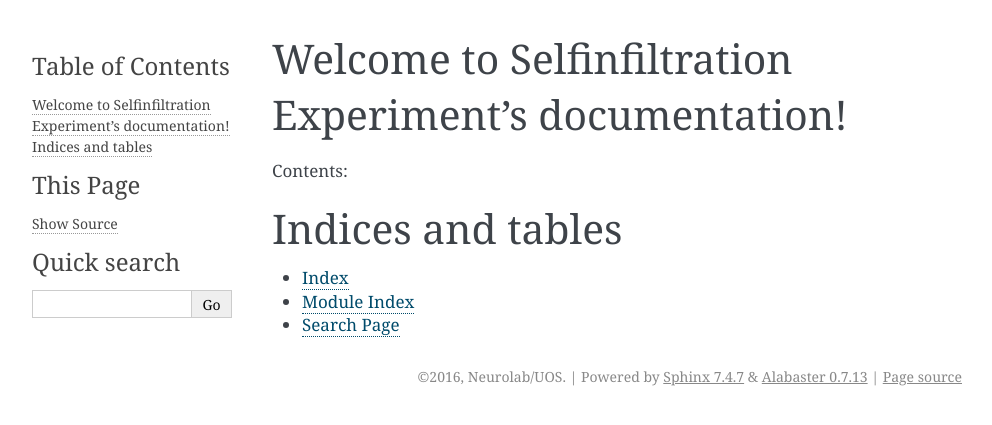
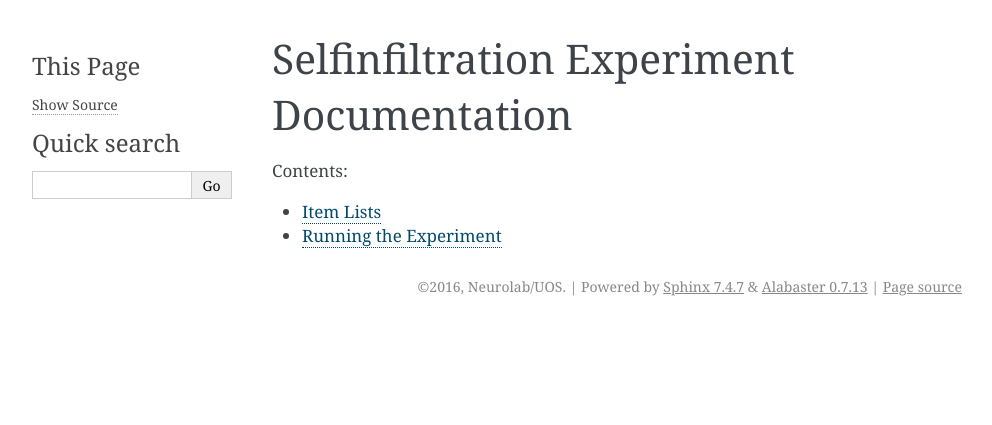
Before and after one commit to bwulff/selfinfiltration-experiment-doc, a Sphinx documentation site: the page built from docs/source/index.rst, in a window 1280 px wide. Shown: the top 425 px of the page, without its empty margins (148-1140 px from the left). Built offline with Sphinx 7.4.7, drawn with Linux system fonts in a browser that asks for light colours.

Commit message:
added empty pages

```diff
--- /dev/null
+++ b/docs/source/directory.rst
@@ -0,0 +1,2 @@
+Directory Structure
+===================s
--- a/docs/source/index.rst
+++ b/docs/source/index.rst
@@ -3,19 +3,14 @@
    You can adapt this file completely to your liking, but it should at least
    contain the root `toctree` directive.
 
-Welcome to Selfinfiltration Experiment's documentation!
-=======================================================
+Selfinfiltration Experiment Documentation
+=========================================
 
 Contents:
 
 .. toctree::
    :maxdepth: 2
 
-
-
-Indices and tables
-==================
-
-* :ref:`genindex`
-* :ref:`modindex`
-* :ref:`search`
+   directory
+   itemlists
+   running
--- /dev/null
+++ b/docs/source/itemlists.rst
@@ -0,0 +1,2 @@
+Item Lists
+==========
--- /dev/null
+++ b/docs/source/running.rst
@@ -0,0 +1,2 @@
+Running the Experiment
+======================
```
